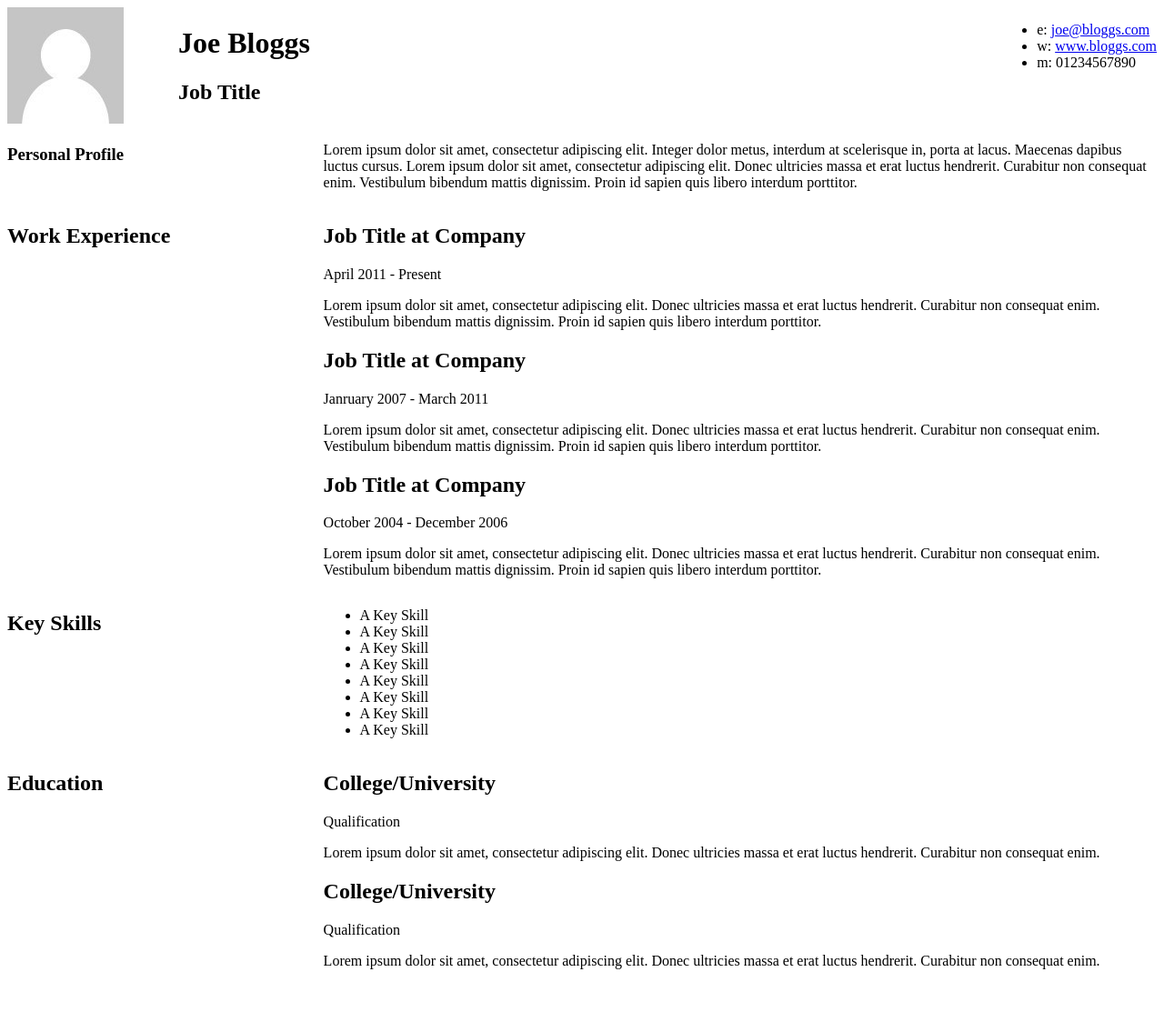
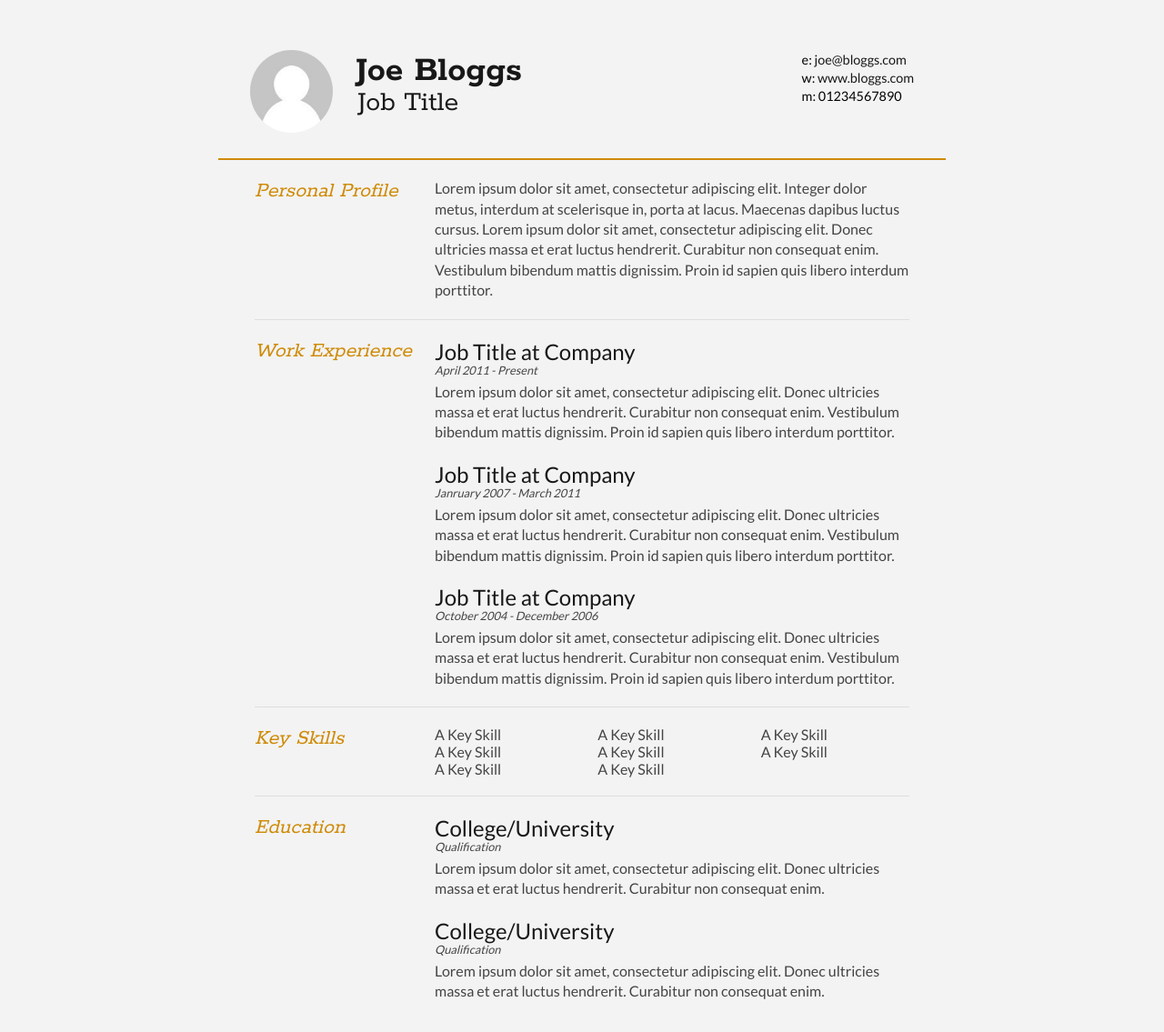
Before and after one commit to Kenzie-Academy-Brasil-Developers/estilizar-curriculo-sprint-2-Brunobgr08, a plain HTML site: page index.html in a window 1280 px wide. Shown: the whole page at 91% size. Before the commit the page ends 1090 px from the top, so only its background shows below. Drawn offline with Linux system fonts and the light colour scheme.

Commit message:
Estilizando Curriculum Guru

```diff
--- a/style.css
+++ b/style.css
@@ -1,27 +1,150 @@
+html, body, div, h1, h2, h3, h4, h5, h6, p, ul, li, img, article, details, figcaption, figure, header, section {
+	border: 0;
+	margin: 0;
+	padding: 0;
+	vertical-align: baseline;
+	font: inherit;
+	font-size: 100%;
+}
+
+html, body {
+	font-family:'Lato', 'Helvetica', 'Arial', sans-serif;
+	background-color: #f3f3f3;
+	font-size: 16px;
+}
+
 .clear {
 	clear: both;
+}
+
+p {
+	font-size: 1em;
+	line-height: 1.4em;
+	margin-bottom: 20px;
+}
+
+#name h1 {
+	font-size: 2.5em;
+	font-weight: 700;
+	margin-bottom: -6px;
+}
+
+#name h2 {
+	font-size: 2em;
+	margin-left: 2px;
+}
+
+#name {
+	float: left;
+	font-family:'Rokkitt', 'Helvetica', 'Arial', sans-serif;
+	color: #181818;
+}
+
+#mainArea {
+	padding: 0 40px;
 }
 
 #headshot {
 	width: 12.5%;
 	float: left;
-	margin-right: 30px;
+	margin-right: 25px;
 }
 
-#name {
-	float: left;
+#headshot img {
+	width: 100%;
+	height: auto;
+	border-radius: 50px;
 }
 
 #contactDetails {
 	float: right;
 }
 
+#contactDetails ul {
+	list-style-type: none;
+	font-size: 0.9em;
+	margin-top: 2px;
+}
+
+#contactDetails ul li {
+	margin-bottom: 3px;
+}
+
+#contactDetails ul li a, a[href^=tel] {
+	text-decoration: none;
+	color: #181818;
+}
+
+#contactDetails ul li a:hover {
+}
+
+#cv {
+	max-width: 800px;
+	width: 90%;
+	margin: 30px auto;
+}
+
+.mainDetails {
+	border-bottom: 2px;
+	border-style: solid;
+	border-color: #cf8a05;
+	padding: 25px 35px;
+}
+
+section {
+	padding: 20px 0 0;
+	border-bottom: 1px;
+	border-color: #dedede;
+	border-style: solid;
+}
+
+section:first-child {
+	border-top: 0;
+}
+
+section:last-child {
+	padding: 20px 0 10px;
+	border-style: none;
+}
+
 .sectionTitle {
+	font-family:'Rokkitt', 'Helvetica', 'Arial', sans-serif;
+	color: #444444;
+	width: 25%;
 	float: left;
-	width: 25%;
 }
 
 .sectionContent {
+	color: #444444;
+	width: 72.5%;
 	float: right;
-	width: 72.5%;
 }
+
+.sectionTitle h1 {
+	font-style: italic;
+	font-size: 1.5em;
+	color: #cf8a05;
+}
+
+.sectionContent h2{
+	color: #181818;
+	font-size: 1.5em;
+	margin-bottom: -2px;
+}
+
+.subDetails {
+	font-style: italic;
+	font-size: 0.8em;
+	margin-bottom: 3px;
+}
+
+.keySkills {
+	list-style-type: none;
+	font-size: 1em;
+	margin-bottom: 20px;
+	column-count: 3;
+}
+
+.keySkills ul li {
+	margin-bottom: 3px;
+}
```
Also changed, not shown: 1 other file.
